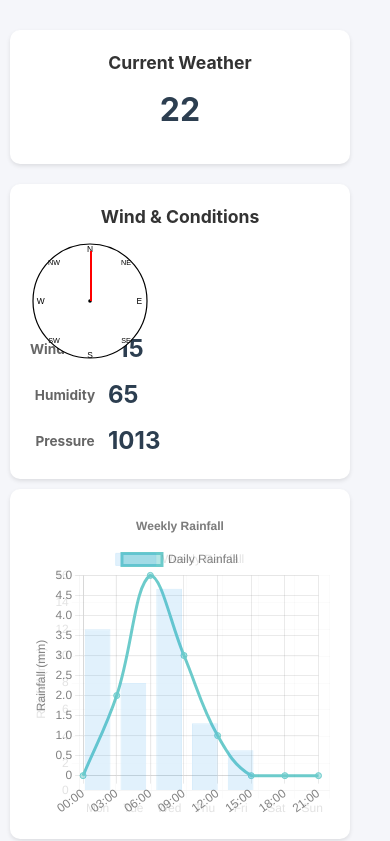
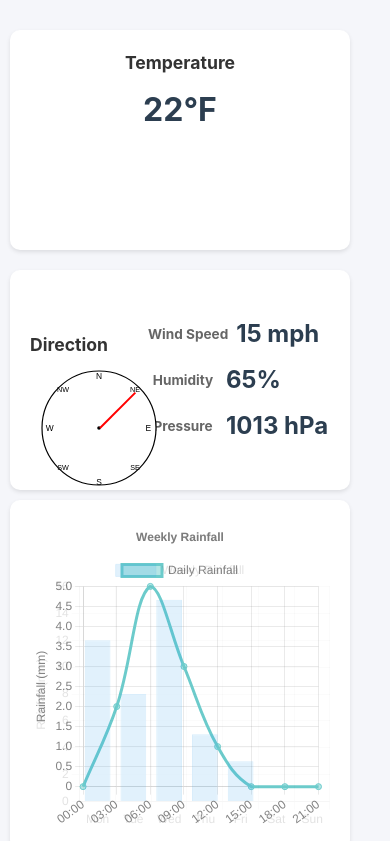
Before and after one commit to mrussell48/WeatherDashboard, a React (Vite) app: page / in a window 390 px wide. Shown: the top 841 px of the page. Built offline with nearby package versions, Linux system fonts and the light colour scheme.

Commit message:
Update CurrentWeather layout: Increase card height and adjust metrics layout

```diff
--- a/src/components/current-weather/CurrentWeather.css
+++ b/src/components/current-weather/CurrentWeather.css
@@ -12,8 +12,11 @@
 .weather-card {
   background-color: white;
   border-radius: 10px;
-  padding: 15px;
+  padding: 20px;
   box-shadow: 0 2px 4px rgba(0, 0, 0, 0.1);
+  min-height: 220px;
+  display: flex;
+  flex-direction: column;
 }
 
 .weather-card h3 {
@@ -37,8 +40,17 @@
 
 .wind-humidity-metrics {
   display: flex;
+  flex-direction: row;
+  align-items: center;
+  gap: 40px;
+  flex: 1;
+}
+
+.metrics-container {
+  display: flex;
   flex-direction: column;
   gap: 10px;
+  flex: 1;
 }
 
 .metric {
@@ -61,8 +73,12 @@
 
 .wind-direction {
   display: flex;
+  flex-direction: column;
   align-items: center;
-  gap: 10px;
+}
+
+.wind-direction h3 {
+  margin-bottom: 10px;
 }
 
 .compass-container {
@@ -77,6 +93,17 @@
   }
 
   .wind-humidity-metrics {
-    margin-top: 10px;
+    flex-direction: row;
+    align-items: center;
+    gap: 40px;
+  }
+
+  .metrics-container {
+    width: auto;
+  }
+
+  .compass-container {
+    width: 60px;
+    height: 60px;
   }
 }
--- a/src/components/current-weather/CurrentWeather.jsx
+++ b/src/components/current-weather/CurrentWeather.jsx
@@ -6,30 +6,32 @@ const CurrentWeather = ({ currentWeather }) => {
   return (
     <div className="weather-grid">
       <div className="weather-card">
-        <h3>Current Weather</h3>
-        <div className="temperature">{currentWeather.temperature}</div>
+        <h3>Temperature</h3>
+        <div className="temperature">{currentWeather.temperature}°F</div>
         <div className="weather-description">{currentWeather.description}</div>
       </div>
 
       <div className="weather-card">
-        <h3>Wind & Conditions</h3>
         <div className="wind-humidity-metrics">
           <div className="wind-direction">
+            <h3>Direction</h3>
             <div className="compass-container">
-              <Compass direction={currentWeather.windDirection} />
+              <Compass degree={currentWeather.windDirection} />
             </div>
           </div>
+          <div className="metrics-container">
             <div className="metric">
               <h4>Wind Speed</h4>
-            <p>{currentWeather.windSpeed}</p>
+              <p>{currentWeather.windSpeed} mph</p>
             </div>
             <div className="metric">
               <h4>Humidity</h4>
-            <p>{currentWeather.humidity}</p>
+              <p>{currentWeather.humidity}%</p>
             </div>
             <div className="metric">
               <h4>Pressure</h4>
-            <p>{currentWeather.pressure}</p>
+              <p>{currentWeather.pressure} hPa</p>
+            </div>
           </div>
         </div>
       </div>
```
Lines whose indentation alone changed are shown as unchanged.
